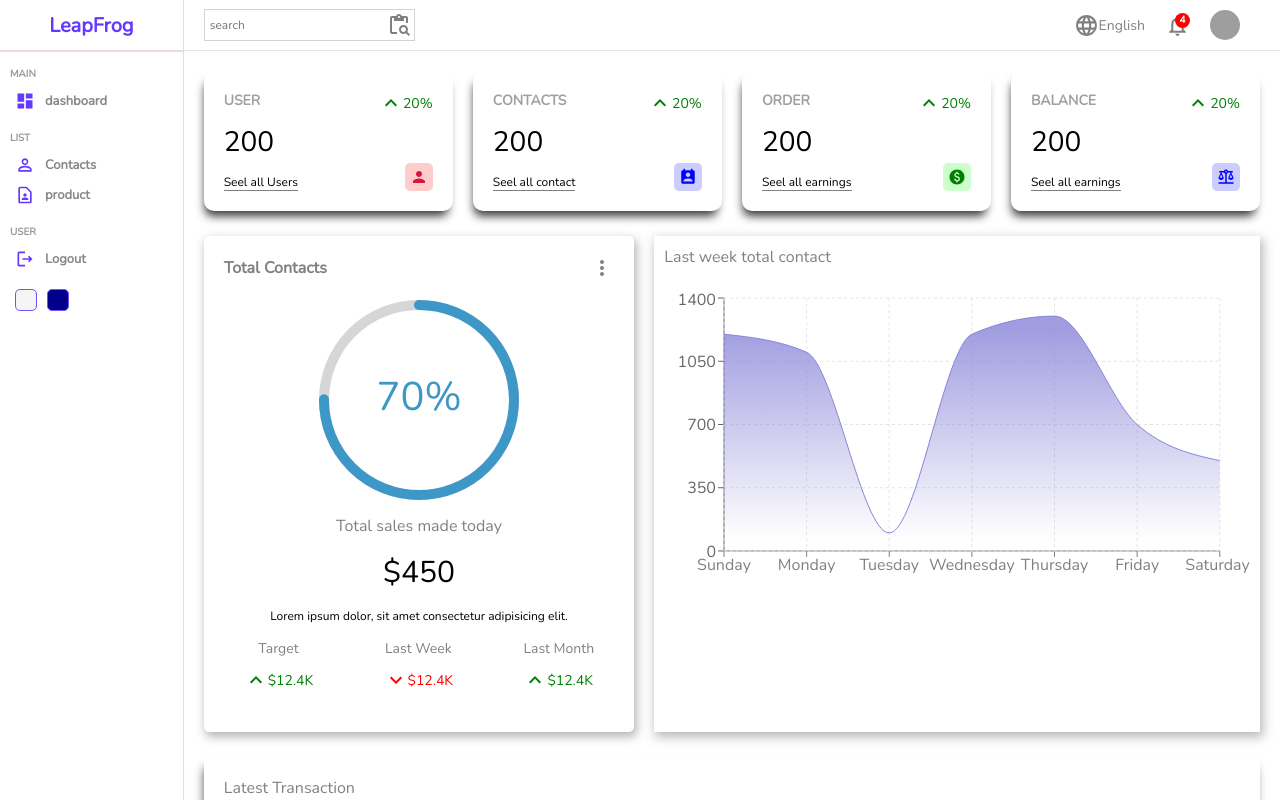
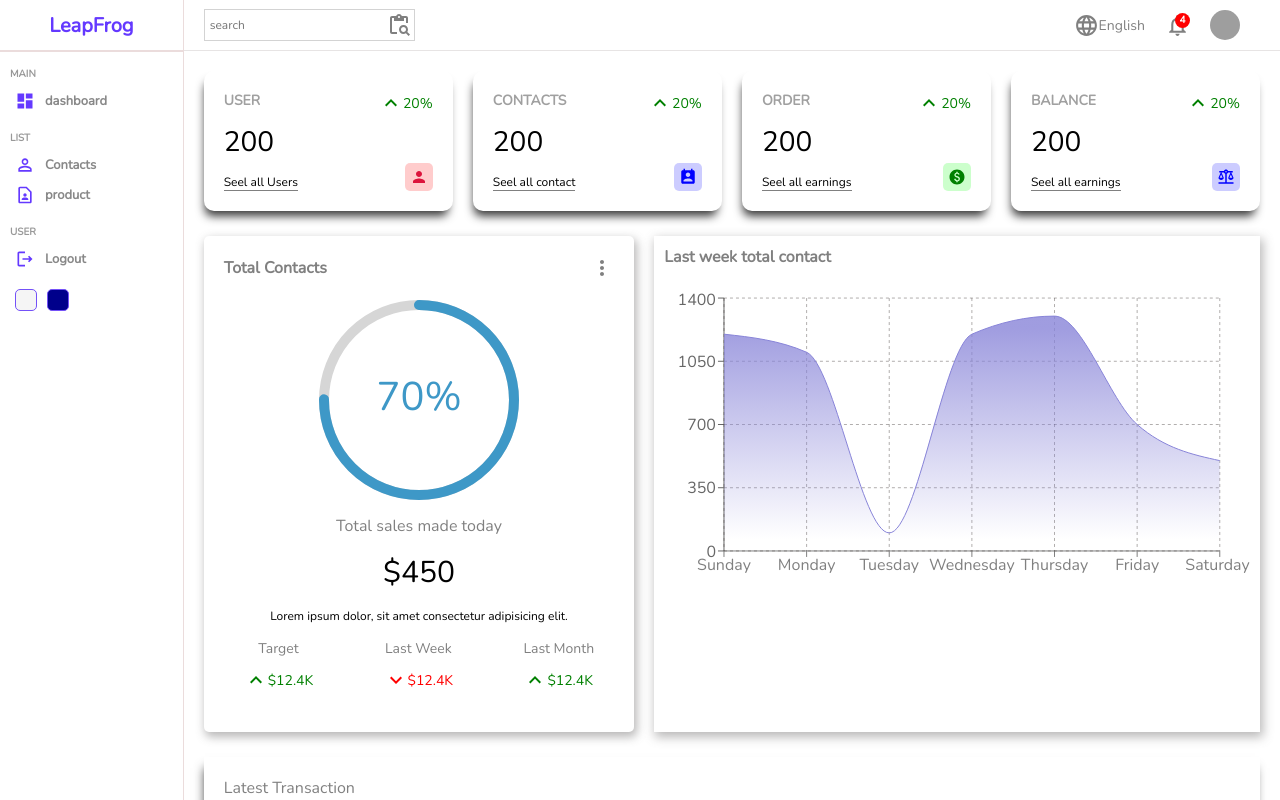
Before and after one commit to shahsuman438/contact_manager_UI, a React (Create React App) app: page / in a window 1280 px wide. Shown: the top 800 px of the page. Built offline with nearby package versions, Linux system fonts and the light colour scheme; grey boxes are pictures that could not be loaded.

Commit message:
chart css changed

```diff
--- a/src/components/chart/chart.scss
+++ b/src/components/chart/chart.scss
@@ -6,8 +6,9 @@
     color: gray;
     .title{
         margin-bottom: 20px;
+        font-weight: bold;
     }
     .chartGrid{
-        stroke: rgb(228, 225, 225);
+        stroke: rgba(46, 39, 35, 0.377);
     }
 }
```
